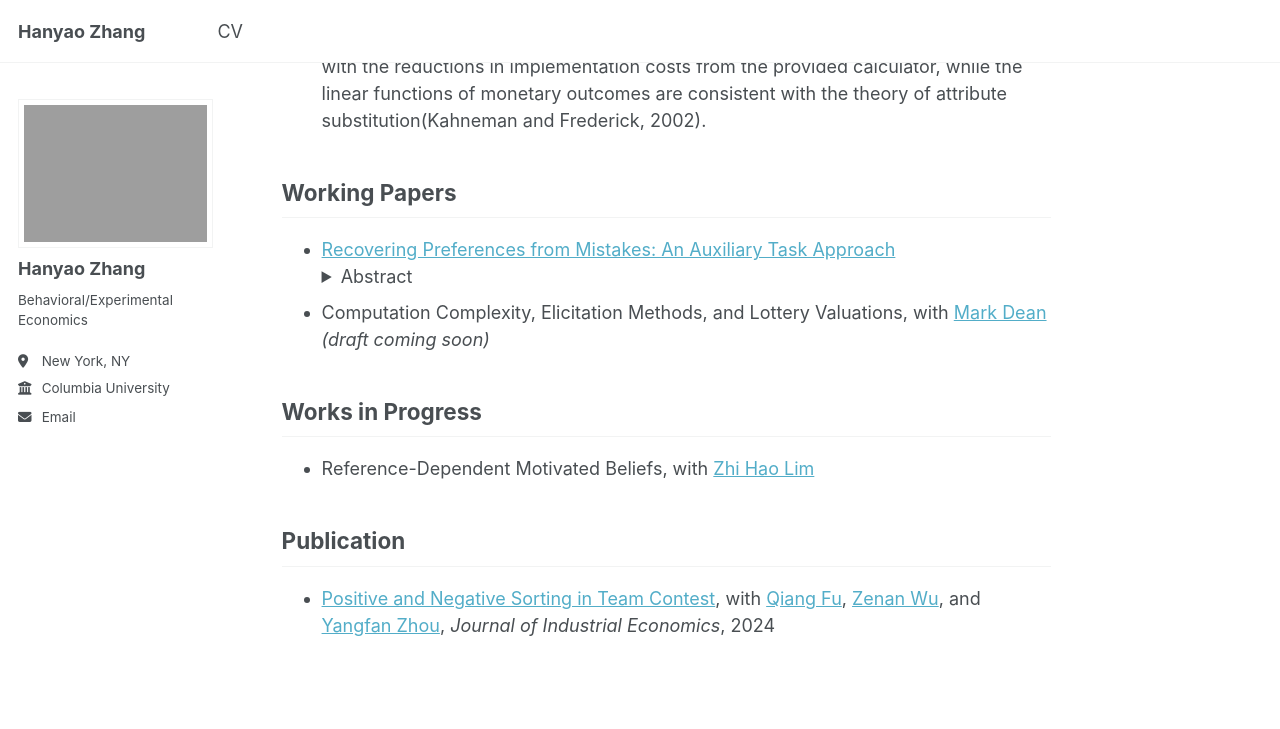
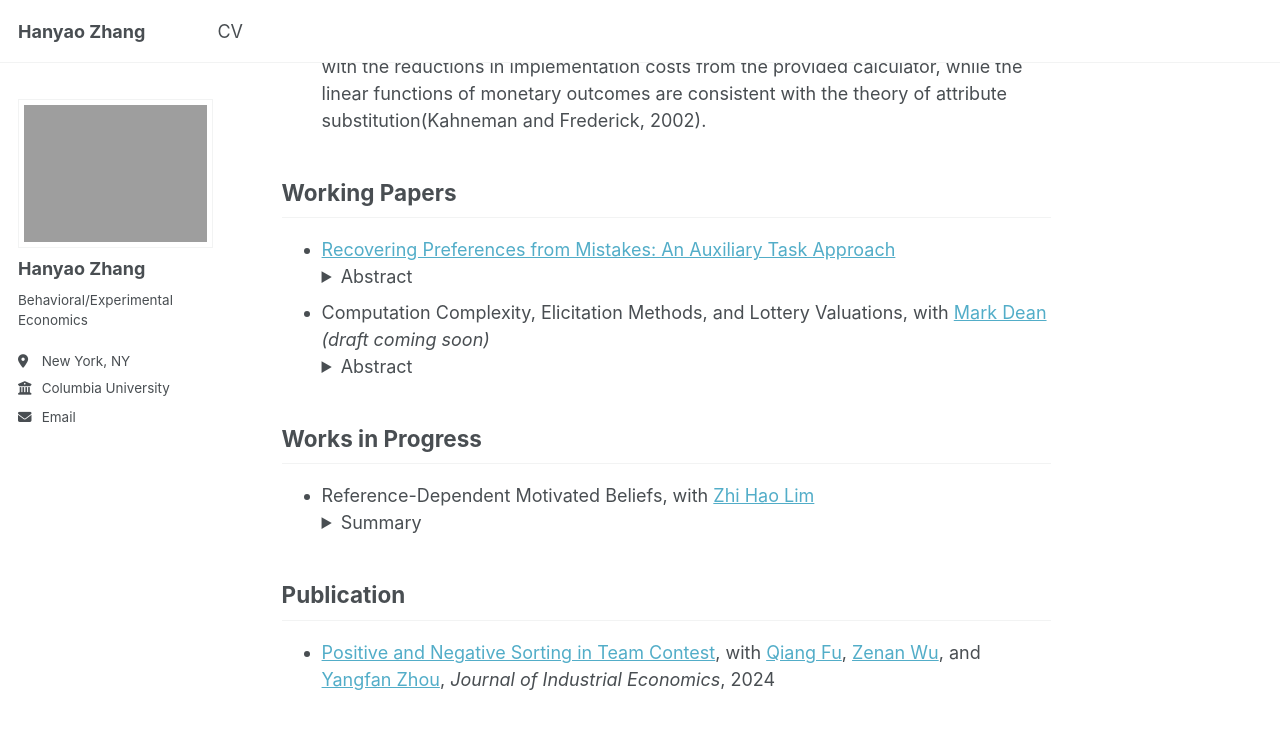
Before and after one commit to Tututuu/Tututuu.github.io, a Jekyll site: the page built from _pages/about.md, in a window 1280 px wide and 900 px high, scrolled down 854 px. Shown: the top 729 px of the window. Built offline with Jekyll 4.4.1, drawn with Linux system fonts in a browser that asks for light colours; some of the changed text lies outside the part shown.

Commit message:
updated cv and two papers

```diff
--- a/_pages/about.md
+++ b/_pages/about.md
@@ -34,10 +34,18 @@ You can find my CV <a href="../cv">here</a>.
   </details>
 
 - Computation Complexity, Elicitation Methods, and Lottery Valuations, with <a href='https://www.columbia.edu/~md3405/'>Mark Dean</a> _(draft coming soon)_
+  <details>
+  <summary>Abstract</summary>
+
+  </details>
 
 
 ## Works in Progress
 - Reference-Dependent Motivated Beliefs, with <a href='https://zhihao-lim.github.io/' target='_blank'>Zhi Hao Lim</a>
+  <details>
+  <summary>Summary</summary>
+    People face a trade-off when they engage in motivated reasoning about a welfare-relevant state that realizes in the future. For example, by manipulating their beliefs to be higher than the Bayesian belief, on the one hand, their current-period anticipatory utility increases. But, on the other hand, since their current-period belief becomes their reference point when the state actually realizes, this motivated reasoning will also lead to lower next-period reference-dependent utility. A model incorporating this trade-off can predict the direction and strength of motivated beliefs. We design an experiment to test the model predictions.
+  </details>
 
 ## Publication
 - <a href="../files/sorting.pdf" target="_blank" onclick="gtag('event', 'download', {'event_category': 'PDF', 'event_label': 'Sorting Paper'});">Positive and Negative Sorting in Team Contest</a>, with <a href='https://www.qiangfueconomics.net/' target='_blank'>Qiang Fu</a>, <a href='https://www.zenanwu.com/' target='_blank'>Zenan Wu</a>, and <a href='https://sites.google.com/view/yangfanzhou/'  target='_blank'>Yangfan Zhou</a>, _Journal of Industrial Economics_, 2024
```
Also changed, not shown: 3 other files.
